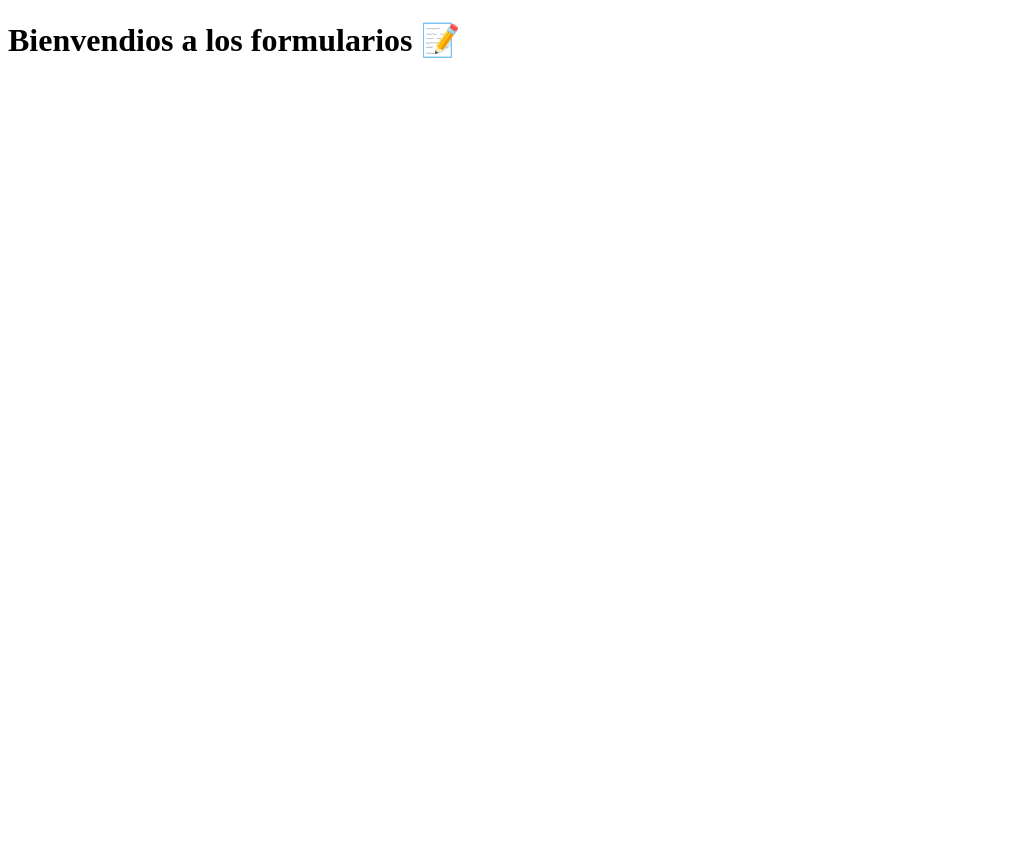
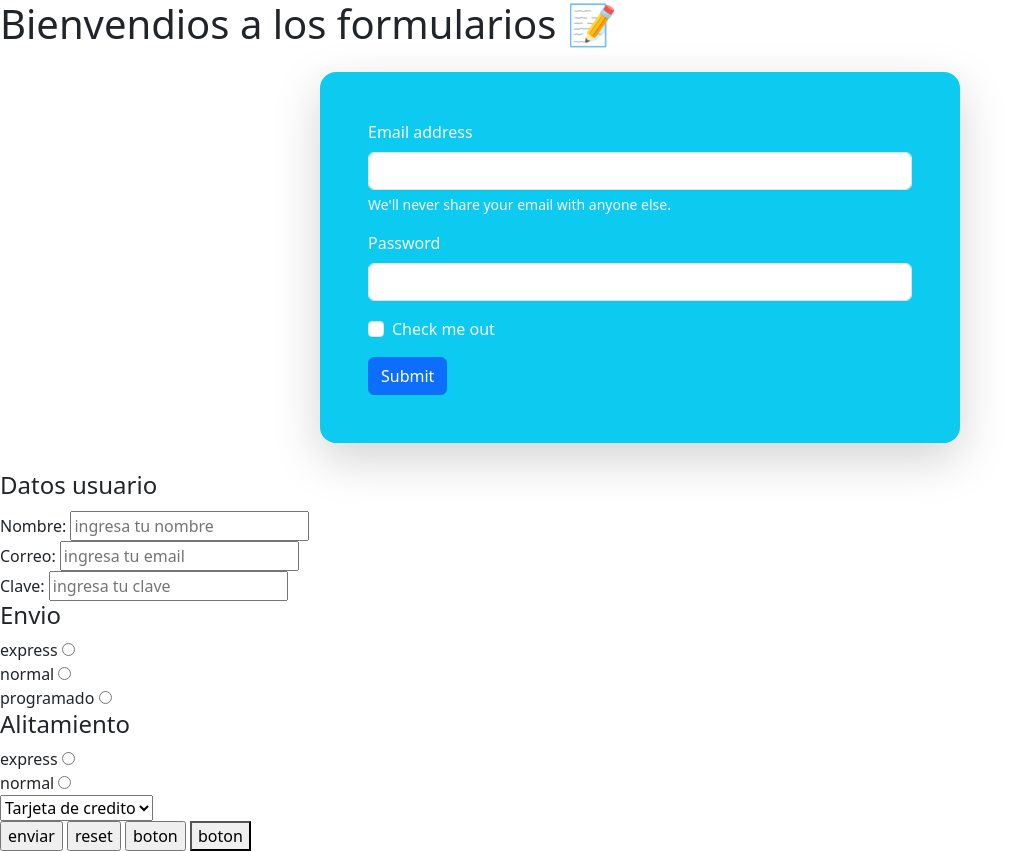
Before and after one commit to 4GeeksAcademy/diegozaratean-intro-HTML-sp137, a plain HTML site: page index.html in a window 1280 px wide. Shown: the whole page, without its empty margins (0-1036 px from the left). Before the commit the page ends 800 px from the top, so only its background shows below. Drawn offline with nearby package versions, Linux system fonts and the light colour scheme.

Commit message:
finish form class

```diff
--- a/index.html
+++ b/index.html
@@ -1,13 +1,95 @@
 <!DOCTYPE html>
 <html lang="en">
+
 <head>
     <meta charset="UTF-8">
     <meta name="viewport" content="width=device-width, initial-scale=1.0">
     <title>Fromularios</title>
+    <link href="https://cdn.jsdelivr.net/npm/bootstrap@5.3.8/dist/css/bootstrap.min.css" rel="stylesheet"
+        integrity="sha384-sRIl4kxILFvY47J16cr9ZwB07vP4J8+LH7qKQnuqkuIAvNWLzeN8tE5YBujZqJLB" crossorigin="anonymous">
+
+        <style>
+
+        </style>
 </head>
+
 <body>
 
 
     <h1>Bienvendios a los formularios 📝</h1>
+
+
+    <form class="bg-info w-50 mx-auto m-4 p-5 text-light rounded-4 shadow-lg">
+        <div class="mb-3">
+            <label for="exampleInputEmail1" class="form-label">Email address</label>
+            <input type="email" class="form-control" id="exampleInputEmail1" aria-describedby="emailHelp">
+            <div id="emailHelp" class="form-text text-light">We'll never share your email with anyone else.</div>
+        </div>
+        <div class="mb-3">
+            <label for="exampleInputPassword1" class="form-label">Password</label>
+            <input type="password" class="form-control" id="exampleInputPassword1">
+        </div>
+        <div class="mb-3 form-check">
+            <input type="checkbox" class="form-check-input" id="exampleCheck1">
+            <label class="form-check-label" for="exampleCheck1">Check me out</label>
+        </div>
+        <button type="submit" class="btn btn-primary">Submit</button>
+    </form>
+
+    <form method="get">
+
+        <fieldset>
+            <legend>Datos usuario</legend>
+
+            <div>
+                <label for="name">Nombre:</label>
+                <input type="text" name="name" id="name" placeholder="ingresa tu nombre">
+            </div>
+            <div>
+                <label for="email">Correo:</label>
+                <input type="email" name="email" id="email" placeholder="ingresa tu email">
+            </div>
+            <div>
+                <label for="clave">Clave:</label>
+                <input type="password" name="clave" id="clave" placeholder="ingresa tu clave">
+            </div>
+        </fieldset>
+
+        <div>
+            <h4>Envio</h4>
+            <label for="express">express</label>
+            <input type="radio" name="envio" id="express">
+            <br />
+            <label for="normal">normal</label>
+            <input type="radio" name="envio" id="normal">
+            <br />
+            <label for="programado">programado</label>
+            <input type="radio" name="envio" id="programado">
+            <br />
+            <h4>Alitamiento</h4>
+            <label for="alist_express">express</label>
+            <input type="radio" name="alist_" id="alist_express">
+            <br />
+            <label for="alist_normal">normal</label>
+            <input type="radio" name="alist_" id="alist_normal">
+        </div>
+
+        <div>
+            <select name="pago" id="pago">
+                <option value="Tarjeta_de_credito">Tarjeta de credito</option>
+                <option value="transfer">Bizum</option>
+                <option value="apple">Apple pay</option>
+            </select>
+        </div>
+
+        <div>
+            <input type="submit" value="enviar">
+            <input type="reset" value="reset">
+            <input type="button" value="boton">
+            <button>boton</button>
+        </div>
+    </form>
+
 </body>
+
 </html>
```
